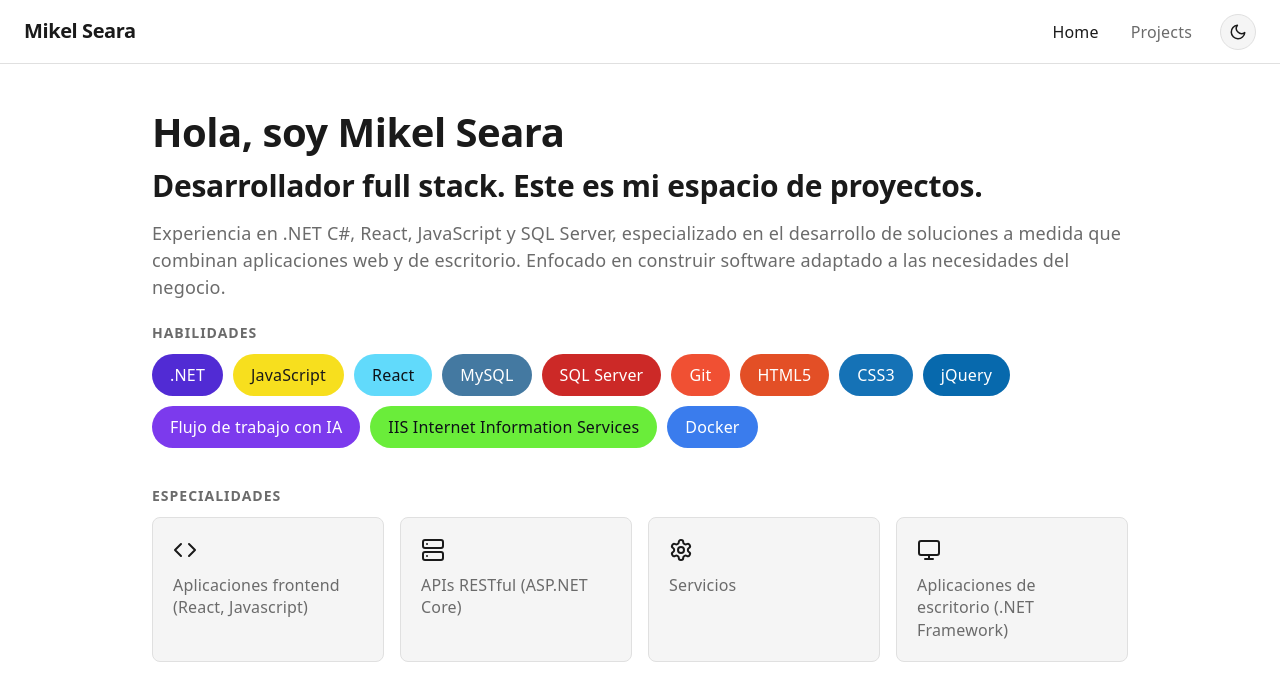
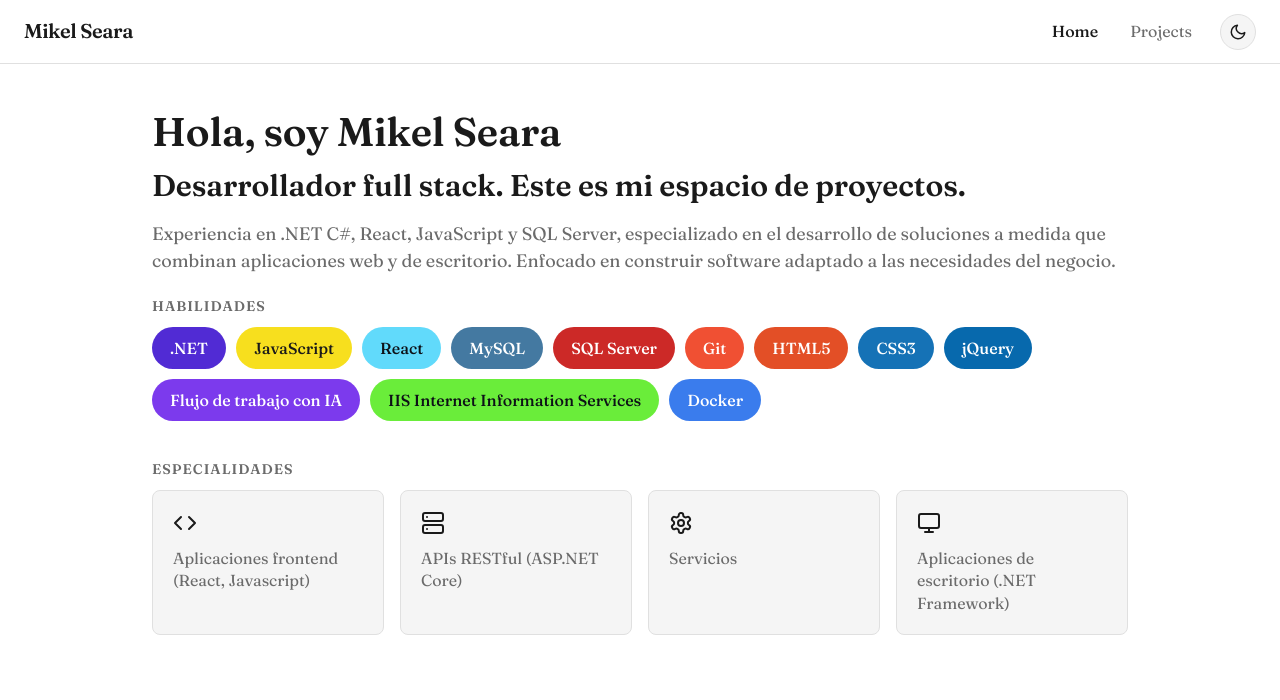
Before and after one commit to mikels111/mikels111.github.io, a React (Vite) app: page / in a window 1280 px wide. Shown: the top 700 px of the page. Built offline with nearby package versions, Linux system fonts and the light colour scheme.

Commit message:
Update font styles and adjust letter-spacing for improved typography

```diff
--- a/index.html
+++ b/index.html
@@ -4,6 +4,12 @@
     <meta charset="UTF-8" />
     <link rel="icon" type="image/svg+xml" href="/favicon.svg" />
     <meta name="viewport" content="width=device-width, initial-scale=1.0" />
+    <link rel="preconnect" href="https://fonts.googleapis.com" />
+    <link rel="preconnect" href="https://fonts.gstatic.com" crossorigin />
+    <link
+      href="https://fonts.googleapis.com/css2?family=Fraunces:ital,opsz,wght@0,9..144,300..700;1,9..144,300..700&display=swap"
+      rel="stylesheet"
+    />
     <title>Mikel Seara</title>
   </head>
   <body>
--- a/src/index.css
+++ b/src/index.css
@@ -20,11 +20,11 @@
 }
 
 :root {
-  --sans: system-ui, 'Segoe UI', Roboto, sans-serif;
-  --heading: system-ui, 'Segoe UI', Roboto, sans-serif;
+  --sans: 'Fraunces', Georgia, serif;
+  --heading: 'Fraunces', Georgia, serif;
 
   font: 18px/145% var(--sans);
-  letter-spacing: 0.18px;
+  letter-spacing: 0;
   color: var(--text);
   background: var(--bg);
   font-synthesis: none;
@@ -57,19 +57,19 @@
 
 h1 {
   font-size: 40px;
-  letter-spacing: -0.5px;
+  letter-spacing: -0.25px;
   line-height: 1;
 }
 
 h2 {
   font-size: 30px;
-  letter-spacing: -0.25px;
+  letter-spacing: -0.1px;
   line-height: 1.2;
 }
 
 h3 {
   font-size: 24px;
-  letter-spacing: -0.25px;
+  letter-spacing: -0.1px;
   line-height: 1.2;
   text-align: left;
 }
```
